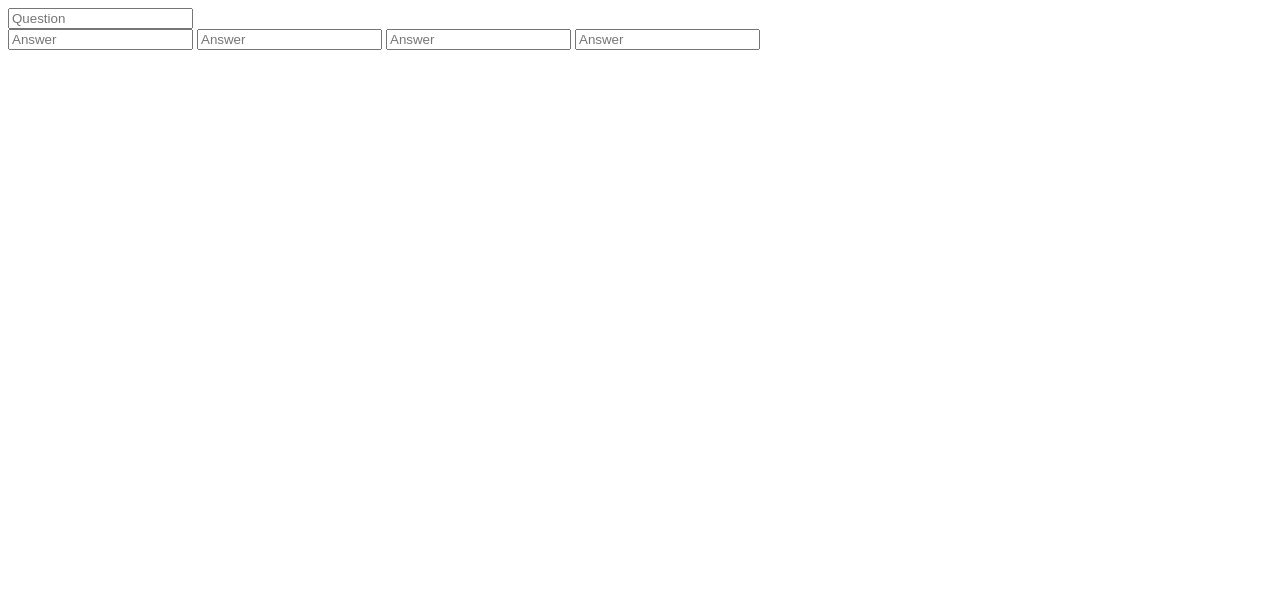
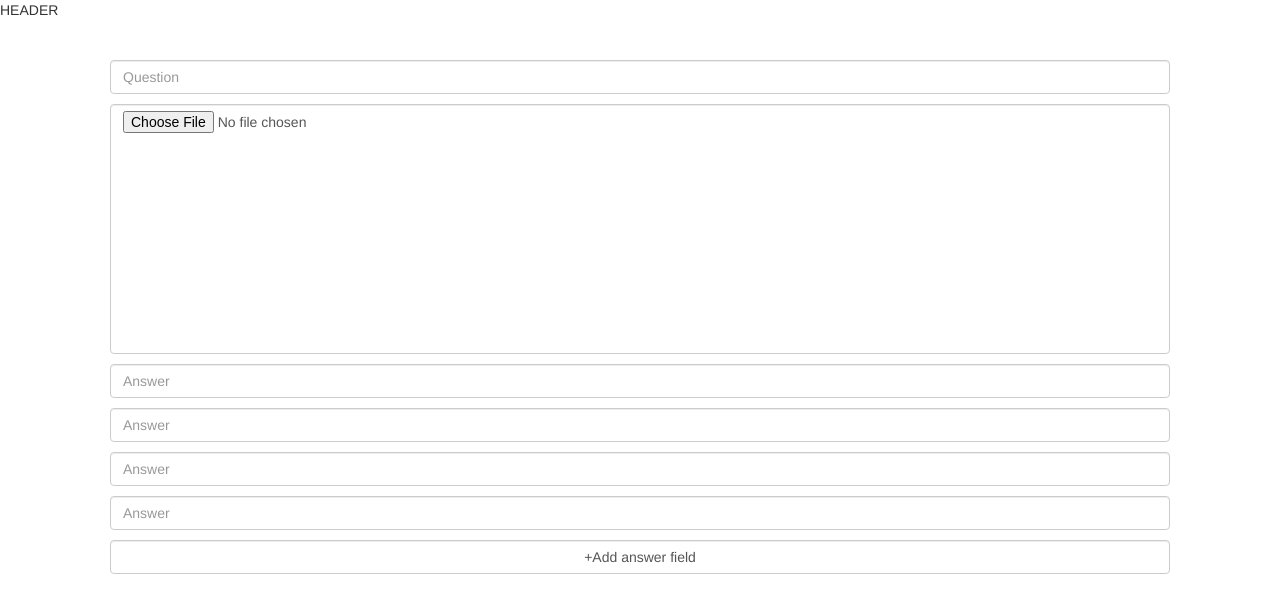
Before and after one commit to snowcollegesudoclub/IntelleGOFrontEnd, a plain HTML site: page QuestionForm.html in a window 1280 px wide. Drawn offline with nearby package versions, Linux system fonts and the light colour scheme.

Commit message:
Created the editable question form for IntelleGO

```diff
--- a/QuestionForm.html
+++ b/QuestionForm.html
@@ -1,25 +1,29 @@
 <html>
     <head>
-
+        <link rel="stylesheet" href="css/question-form.css">
+        <link rel="stylesheet" href="https://maxcdn.bootstrapcdn.com/bootstrap/3.3.7/css/bootstrap.min.css" integrity="sha384-BVYiiSIFeK1dGmJRAkycuHAHRg32OmUcww7on3RYdg4Va+PmSTsz/K68vbdEjh4u" crossorigin="anonymous">
     </head>
     <body>
         <header>
-            <div id = "tittle">
-
+            <!-- insert global site header -->
+            <div id = "title">
+                HEADER
             </div>
             <navbar>
 
             </navbar>
         </header>
         <div class = "container">
-            <div class = " tittle">
+            <div class = "editable-question">
                 <form>
-                    <input class="form-control" type="text" placeholder="Question" />
+                    <input class="form-control question-text" type="text" placeholder="Question" />
+                    <input class="form-control question-image" type="file" accept="image/jpg, image/jpeg, image/png, image/bmp"/>
                     <div class="form-group">
-                            <input class="form-control" type="text" placeholder="Answer" />
-                            <input class="form-control" type="text" placeholder="Answer" />
-                            <input class="form-control" type="text" placeholder="Answer" />
-                            <input class="form-control" type="text" placeholder="Answer" />
+                        <input class="form-control answer-text" type="text" placeholder="Answer" />
+                        <input class="form-control answer-text" type="text" placeholder="Answer" />
+                        <input class="form-control answer-text" type="text" placeholder="Answer" />
+                        <input class="form-control answer-text" type="text" placeholder="Answer" />
+                        <button class="form-control add-answer">+Add answer field</button>
                     </div>
                 </form>
             </div>
--- a/css/Styles.css
+++ b/css/Styles.css
@@ -14,44 +14,11 @@ html{
     font-family: 'Kanit', sans-serif;
 }
 
-#Title{
-    background-color:white;
-    box-shadow: 5px 2px 5px 2px #b6b5b5
-}
-#Title h3{
-    /* color: rgb(111, 62, 247); */
-    text-align: center;
-    width: auto;
-    padding: 10px;
-    background: linear-gradient(to right,#13547a,#80d0c7);
-    -webkit-background-clip: text;
-    -webkit-text-fill-color: transparent;
-}
-
 body{
     height: inherit;
 
-    background: linear-gradient(to top,#13547a,#80d0c7);
     background-repeat: no-repeat;
     background-size: cover;
-}
-.form-control-lg{
-    border-radius: 28px !important;
-}
-
-.myform{
-    padding: 20px;
-}
-
-#formSection{
-    display: block;
-    margin: auto;
-    width: 50%;
-    margin-top: 5%;
-}
-#formSection label{
-    color: white;
-
 }
 
 .btn{
@@ -73,3 +40,38 @@ body{
     -webkit-text-fill-color: transparent;
     padding-top: 10px;
 }
+
+.form-control-lg{
+    background: linear-gradient(to top,#13547a,#80d0c7);
+    border-radius: 28px !important;
+}
+
+#formSection{
+    display: block;
+    margin: auto;
+    width: 50%;
+    margin-top: 5%;
+}
+#formSection label{
+    color: white;
+
+}
+
+.myform{
+    padding: 20px;
+}
+
+#Title{
+    background-color:white;
+    box-shadow: 5px 2px 5px 2px #b6b5b5
+}
+
+#Title h3{
+    /* color: rgb(111, 62, 247); */
+    text-align: center;
+    width: auto;
+    padding: 10px;
+    background: linear-gradient(to right,#13547a,#80d0c7);
+    -webkit-background-clip: text;
+    -webkit-text-fill-color: transparent;
+}
--- /dev/null
+++ b/css/question-form.css
@@ -0,0 +1,20 @@
+.answer-text
+{
+    margin: 10px 0;
+}
+
+.editable-question
+{
+    margin: 5vh;
+}
+
+.question-image
+{
+    min-height: 250px !important;
+    margin: 10px 0 !important;
+}
+
+.question-test
+{
+    margin: 10px 0;
+}
```
